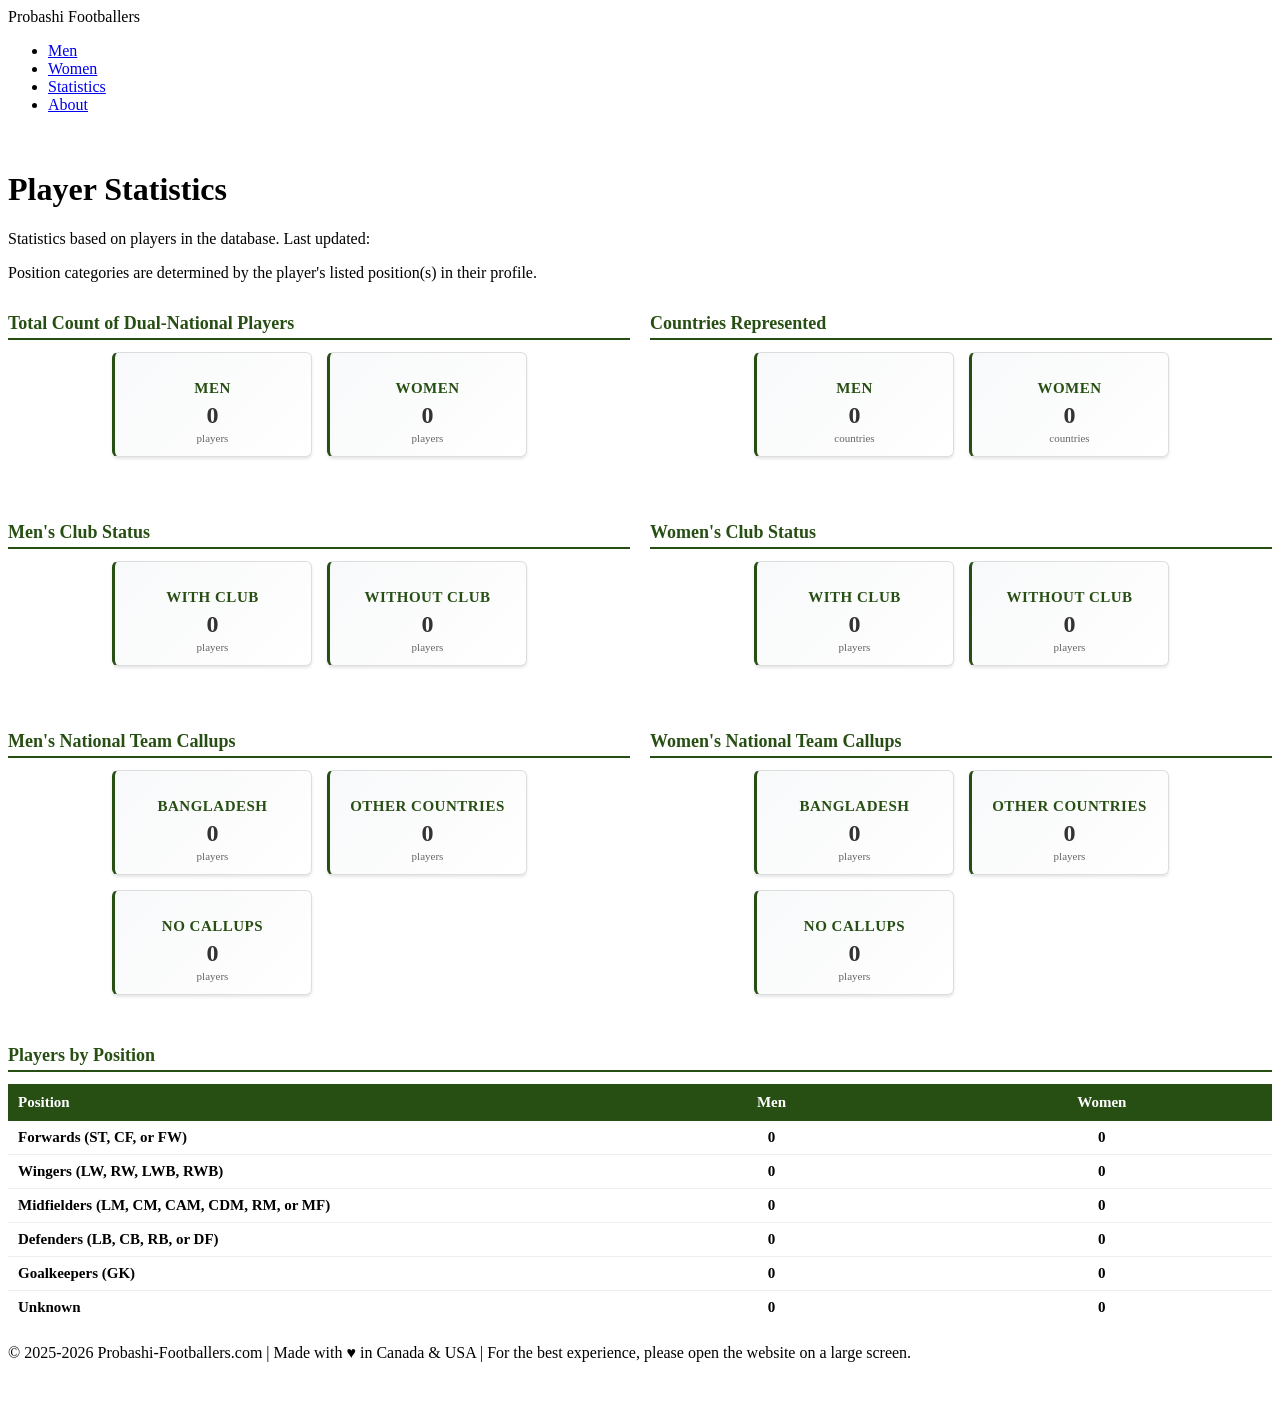
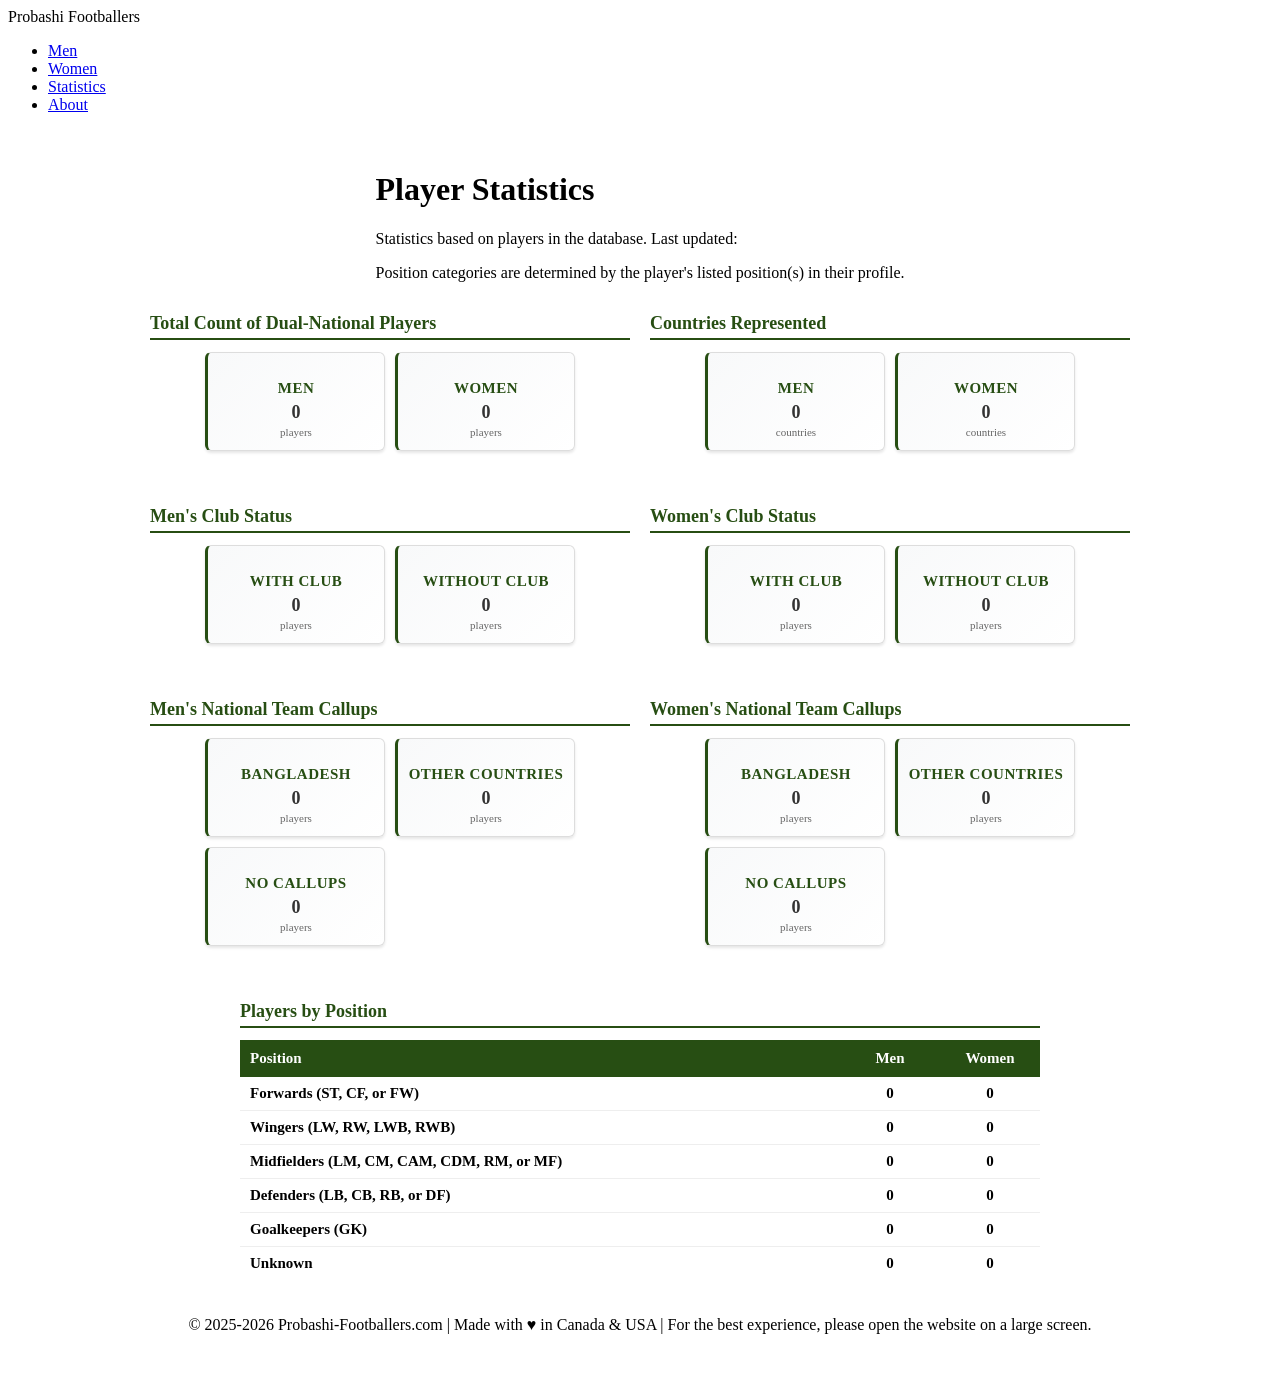

2026-05-22 Website Update

--- a/style/stats-style.css
+++ b/style/stats-style.css
@@ -1,13 +1,16 @@
 /* Additional styles for stats page */
 .stats-container {
     padding: 20px 0;
+    display: flex;
+    flex-direction: column;
+    align-items: center;
 }
 
 .summary-cards {
     display: grid;
-    grid-template-columns: repeat(auto-fit, minmax(180px, 200px));
-    gap: 15px;
-    margin-bottom: 25px;
+    grid-template-columns: repeat(auto-fit, minmax(80px, 180px));
+    gap: 10px;
+    margin-bottom: 15px;
     justify-content: center;
 }
 
@@ -38,7 +41,7 @@
 }
 
 .stat-number {
-    font-size: 24px;
+    font-size: 18px;
     font-weight: bold;
     color: #333;
     margin-bottom: 3px;
@@ -49,15 +52,40 @@
     color: #666;
 }
 
+/* Center the stats sections */
+.stats-row {
+    display: flex;
+    justify-content: center;
+    gap: 20px;
+    margin-bottom: 25px;
+    width: 100%;
+    max-width: 1000px;
+    margin-left: auto;
+    margin-right: auto;
+}
+
+.stats-section {
+    flex: 1;
+    min-width: 0;
+    max-width: 480px;
+}
+
+/* Center the table container */
 .stats-table-container {
     background-color: white;
     margin-bottom: 20px;
+    width: 100%;
+    max-width: 800px;
+    margin-left: auto;
+    margin-right: auto;
+    overflow-x: auto;
 }
 
 .stats-table {
+    width: 100%;
     border-collapse: collapse;
     font-size: 16px;
-    table-layout: auto; /* Allow columns to size based on content */
+    table-layout: auto;
 }
 
 .stats-table th {
@@ -71,16 +99,16 @@
 
 .stats-table th:first-child,
 .stats-table td:first-child {
-    width: 1%;
-    white-space: nowrap; /* Keep position names on one line */
+    width: auto;
+    white-space: normal;
 }
 
 .stats-table th:nth-child(2),
 .stats-table td:nth-child(2),
 .stats-table th:nth-child(3),
 .stats-table td:nth-child(3) {
-    width: 1%; /* Make number columns as narrow as possible */
-    white-space: nowrap; /* Keep numbers on one line */
+    width: 80px;
+    white-space: nowrap;
     text-align: center;
 }
 
@@ -135,18 +163,24 @@
     font-size: 18px;
 }
 
-.stats-row {
-    display: grid;
-    grid-template-columns: 1fr 1fr;
-    gap: 20px;
-    margin-bottom: 25px;
-}
-
-.stats-section {
-    min-width: 0; /* Prevents overflow */
-}
-
 /* Responsive adjustments */
+@media (max-width: 900px) {
+    .stats-row {
+        flex-direction: column;
+        align-items: center;
+        gap: 15px;
+    }
+
+    .stats-section {
+        width: 100%;
+        max-width: 480px;
+    }
+
+    .stats-table-container {
+        max-width: 95%;
+    }
+}
+
 @media (max-width: 768px) {
     .summary-cards {
         grid-template-columns: 1fr;
@@ -179,21 +213,8 @@
         font-size: 12px;
     }
 
-    /* On mobile, allow wrapping if needed */
     .stats-table th:first-child,
     .stats-table td:first-child {
         white-space: normal;
-    }
-
-    .stats-table th:nth-child(2),
-    .stats-table td:nth-child(2),
-    .stats-table th:nth-child(3),
-    .stats-table td:nth-child(3) {
-        width: auto; /* Reset on mobile */
-    }
-
-    .stats-row {
-        grid-template-columns: 1fr;
-        gap: 15px;
     }
 }
